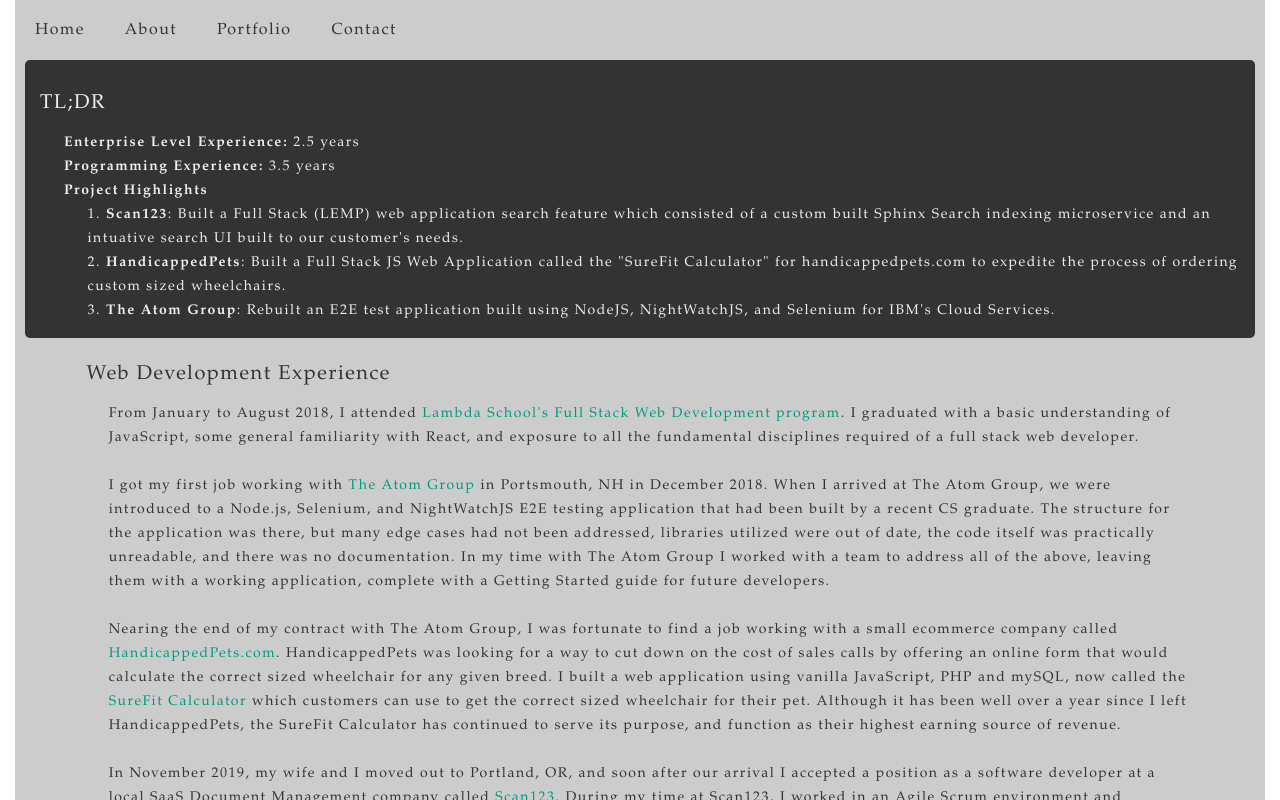
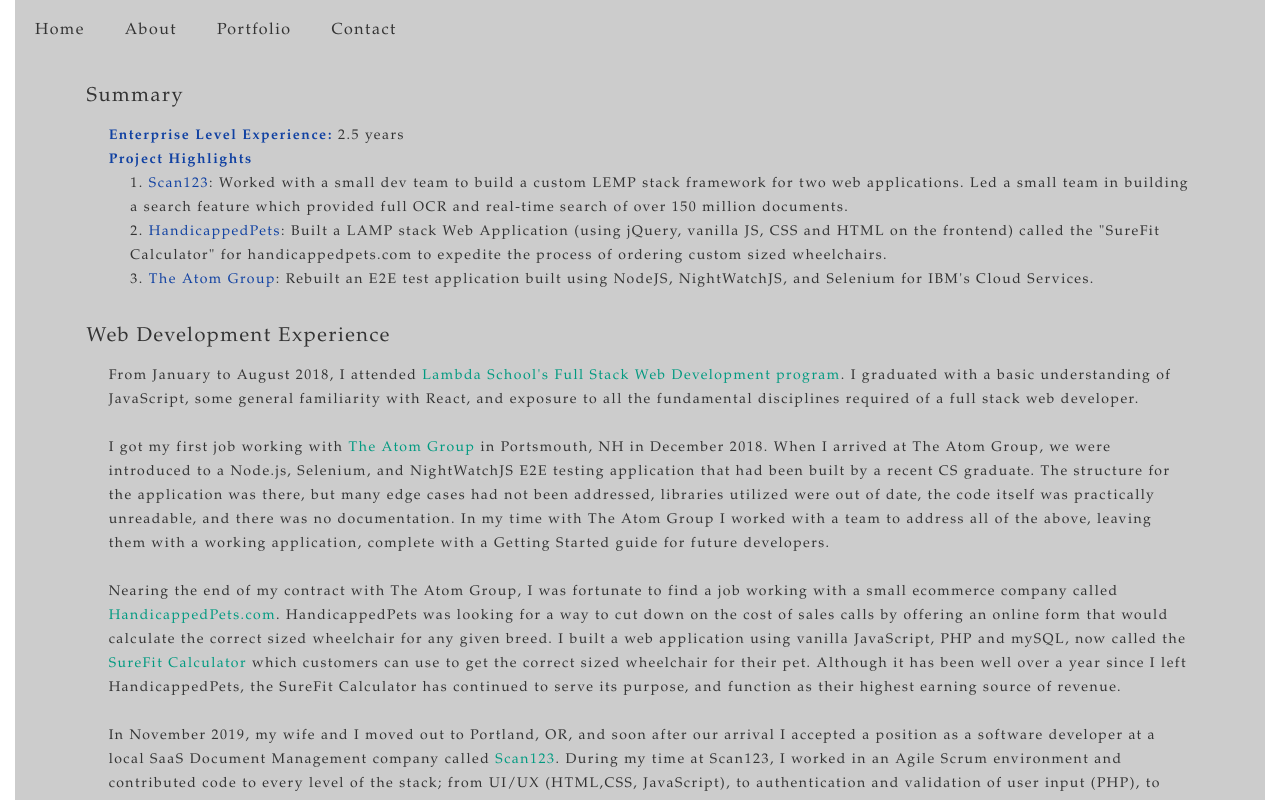
Before and after one commit to waltersgwoodward/portfolio, a React (Create React App) app: page /about in a window 1280 px wide. Shown: the top 800 px of the page. Built offline with nearby package versions, Linux system fonts and the light colour scheme.

Commit message:
Updates Bio Summary

```diff
--- a/src/components/About/Bio.js
+++ b/src/components/About/Bio.js
@@ -8,22 +8,20 @@
         return (
             <Fragment>
                 <div className='page'>
-                    <div className="page-paragraph__wrap card__wrap card__wrap--w100">
-                        <div className="page-paragraph__header">TL;DR</div>
+                    <div className="page-paragraph__wrap">
+                        <div className="page-paragraph__header">Summary</div>
                             <div className="page__paragraph">
-<strong>Enterprise Level Experience:</strong> 2.5 years
+                            <strong className="highlight__text--secondary">Enterprise Level Experience:</strong> 2.5 years
                             <br/>
-<strong>Programming Experience:</strong> 3.5 years
-<br/>
-<strong>Project Highlights</strong>
+                            <strong className="highlight__text--secondary">Project Highlights</strong>
                             <br></br>
                             <div className="page__paragraph">
-1. <strong>Scan123</strong>: Built a Full Stack (LEMP) web application search feature which consisted of a custom built Sphinx Search indexing microservice and an intuative search UI built to our customer's needs.
+                            1. <span className="highlight__text--secondary">Scan123</span>: Worked with a small dev team to build a custom LEMP stack framework for two web applications.
+                            Led a small team in building a search feature which provided full OCR and real-time search of over 150 million documents.
                             <br/>
-2. <strong>HandicappedPets</strong>: Built a Full Stack JS Web Application called the "SureFit Calculator" for handicappedpets.com to expedite the process of ordering custom sized wheelchairs.
+                            2. <span className="highlight__text--secondary">HandicappedPets</span>: Built a LAMP stack Web Application (using jQuery, vanilla JS, CSS and HTML on the frontend) called the "SureFit Calculator" for handicappedpets.com to expedite the process of ordering custom sized wheelchairs.
                             <br/>
-3. <strong>The Atom Group</strong>: Rebuilt an E2E test application built using NodeJS, NightWatchJS, and Selenium for IBM's Cloud Services.
-
+                            3. <span className="highlight__text--secondary">The Atom Group</span>: Rebuilt an E2E test application built using NodeJS, NightWatchJS, and Selenium for IBM's Cloud Services.
                             </div>
                         </div>
                     </div>
--- a/src/css/index.css
+++ b/src/css/index.css
@@ -31,13 +31,13 @@
   background: #ccc;
   color: #333;
   opacity: 0;
-  animation-name: fade-in-uhkq8v7;
+  animation-name: fade-in-unmp4ft;
   animation-duration: 2s;
   animation-delay: 0s;
   animation-fill-mode: forwards;
   animation-timing-function: ease-in;
 }
-@keyframes fade-in-uhkq8v7 {
+@keyframes fade-in-unmp4ft {
   from {
     opacity: 0;
   }
@@ -115,6 +115,17 @@
 .page__paragraph {
   padding-left: 2%;
   line-height: 1.5rem;
+}
+
+.paragraph__link {
+  color: #1a1aff;
+}
+
+.highlight__text {
+  color: maroon;
+}
+.highlight__text--secondary {
+  color: #1041A2;
 }
 
 .navbar__wrap {
@@ -197,13 +208,13 @@
   border: 1px solid #ccc;
   border-width: 0px 1px 0px 0px;
   z-index: 3;
-  animation-name: slide-menu-uhkq8vg;
+  animation-name: slide-menu-unmp4gg;
   animation-duration: 0.2s;
   animation-fill-mode: forwards;
   animation-timing-function: ease-in;
   animation-delay: 0s;
 }
-@keyframes slide-menu-uhkq8vg {
+@keyframes slide-menu-unmp4gg {
   from {
     width: 0;
   }
@@ -216,14 +227,14 @@
   height: 100%;
   width: 100%;
   z-index: 2;
-  animation-name: fade-in-uhkq8vk;
+  animation-name: fade-in-unmp4h3;
   animation-duration: 0.2s;
   animation-delay: 0s;
   animation-fill-mode: forwards;
   animation-timing-function: ease-in;
   background: none;
 }
-@keyframes fade-in-uhkq8vk {
+@keyframes fade-in-unmp4h3 {
   from {
     background: none;
   }
@@ -306,14 +317,6 @@
 .cards-header__link:hover {
   text-decoration: underline;
   color: #009a80;
-}
-
-.paragraph__link {
-  color: #1a1aff;
-}
-
-.highlight__text {
-  color: maroon;
 }
 
 @media (min-width: 768px) {
--- a/src/scss/component/_page.scss
+++ b/src/scss/component/_page.scss
@@ -33,3 +33,14 @@
     padding-left: 2%;
     line-height: 1.5rem;
 }
+
+.paragraph__link {
+    color: $highlight__color;
+}
+
+.highlight__text {
+    color: maroon;
+    &--secondary {
+        color: #1041A2;
+    }
+}
```
Also changed, not shown: src/scss/component/_portfolio.scss (+0 -8 lines), 1 other file (tests, documents, lock files or other folders). Lines whose indentation alone changed are shown as unchanged.
